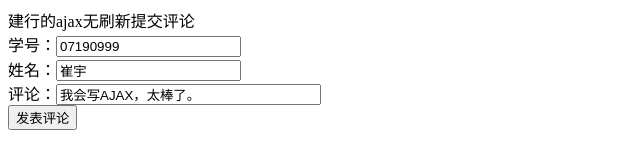
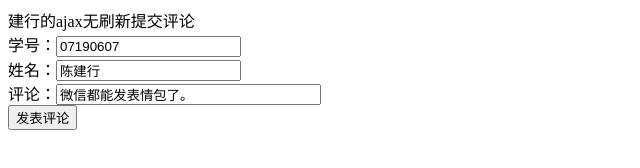
Before and after one commit to xiaojian23/jswork, a website: page work18/index.html in a window 1280 px wide. Shown: the full height of the page, 0-640 px from the left. Drawn offline with Linux system fonts and the light colour scheme.

Commit message:
work18-1

```diff
--- a/work18/index.html
+++ b/work18/index.html
@@ -7,9 +7,9 @@
 
 <body>
     <div>建行的ajax无刷新提交评论</div>
-    学号：<input type="text" value="07190999" id="sno"><br>
-    姓名：<input type="text" value="崔宇" id="name"><br>
-    评论：<input type="text" value="我会写AJAX，太棒了。" id="content" size="30"><br>
+    学号：<input type="text" value="07190607" id="sno"><br>
+    姓名：<input type="text" value="陈建行" id="name"><br>
+    评论：<input type="text" value="微信都能发表情包了。" id="content" size="30"><br>
     <input type="button" value="发表评论" onclick="send()"><br>
     <div id="result"></div>
 </body>
--- a/work18/index.js
+++ b/work18/index.js
@@ -9,8 +9,8 @@
         xmlhttp = new ActiveXObject("Microsoft.XMLHTTP");
     }
 
-    // xmlhttp.open('post','http://localhost:8080/ajax',true)
-    xmlhttp.open('post', 'http://139.9.81.203:8090/ajax', true)
+    xmlhttp.open('post','http://localhost:8080/ajax',true)
+    // xmlhttp.open('post', 'http://139.9.81.203:8090/ajax', true)
     xmlhttp.setRequestHeader("Content-type", "application/x-www-form-urlencoded");
     xmlhttp.send('sno=' + sno + '&name=' + name + "&content=" + content)
 
```
